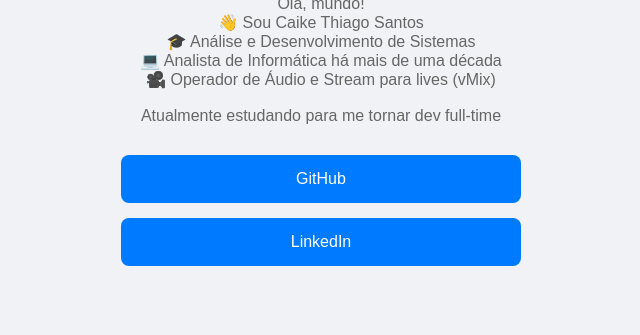
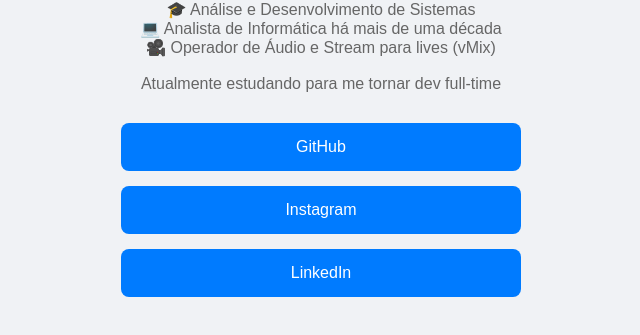
Before and after one commit to ctscaike/landing-contato-cts, a plain HTML site: page index.html in a window 1280 px wide. Shown: the part 369-704 px from the top of the page, without its empty margins (319-959 px from the left). Drawn offline with Linux system fonts and the light colour scheme.

Commit message:
Adicionado link para instagram

```diff
--- a/index.html
+++ b/index.html
@@ -19,7 +19,7 @@
         <br>Atualmente estudando para me tornar dev full-time</p>
     <div class="links">
       <a href="https://github.com/ctscaike" class="link-button">GitHub</a>
-      <!--<a href="https://instagram.com" class="link-button">Instagram</a>-->
+      <a href="https://www.instagram.com/ctscaike/" class="link-button">Instagram</a>
       <a href="https://www.linkedin.com/in/ctscaike/" class="link-button">LinkedIn</a>
       <!--<a href="https://youtube.com" class="link-button">YouTube</a>-->
     </div>
```
